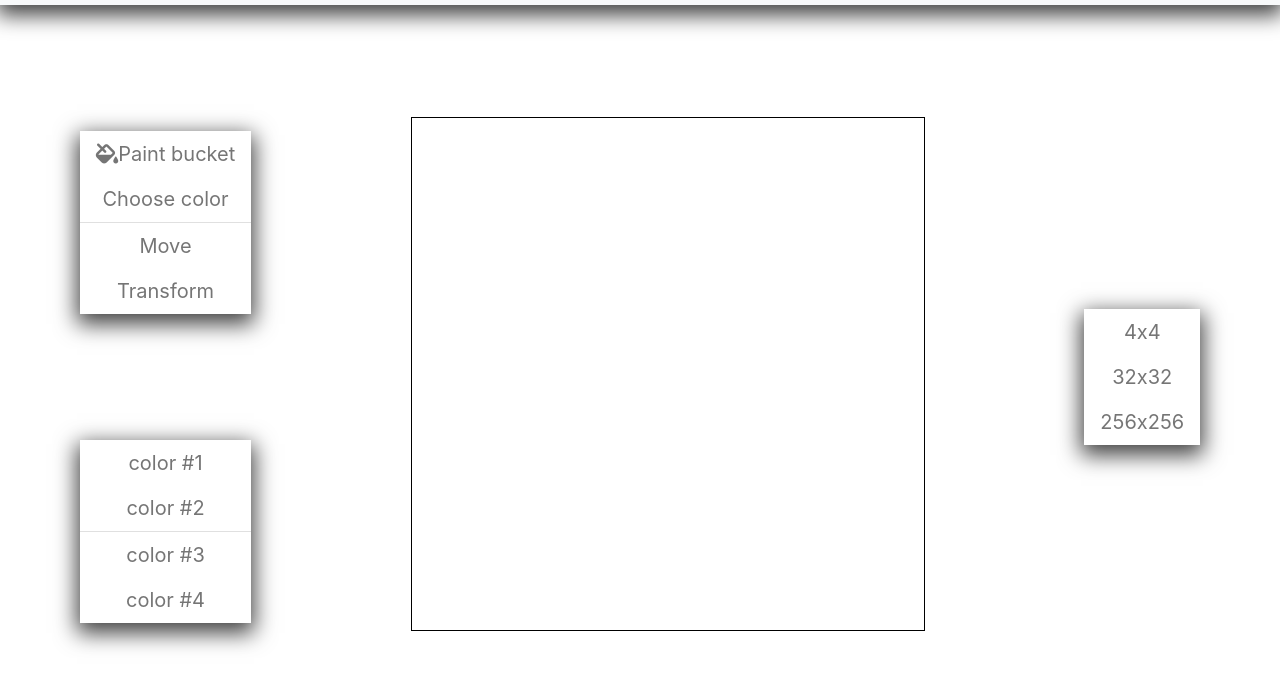
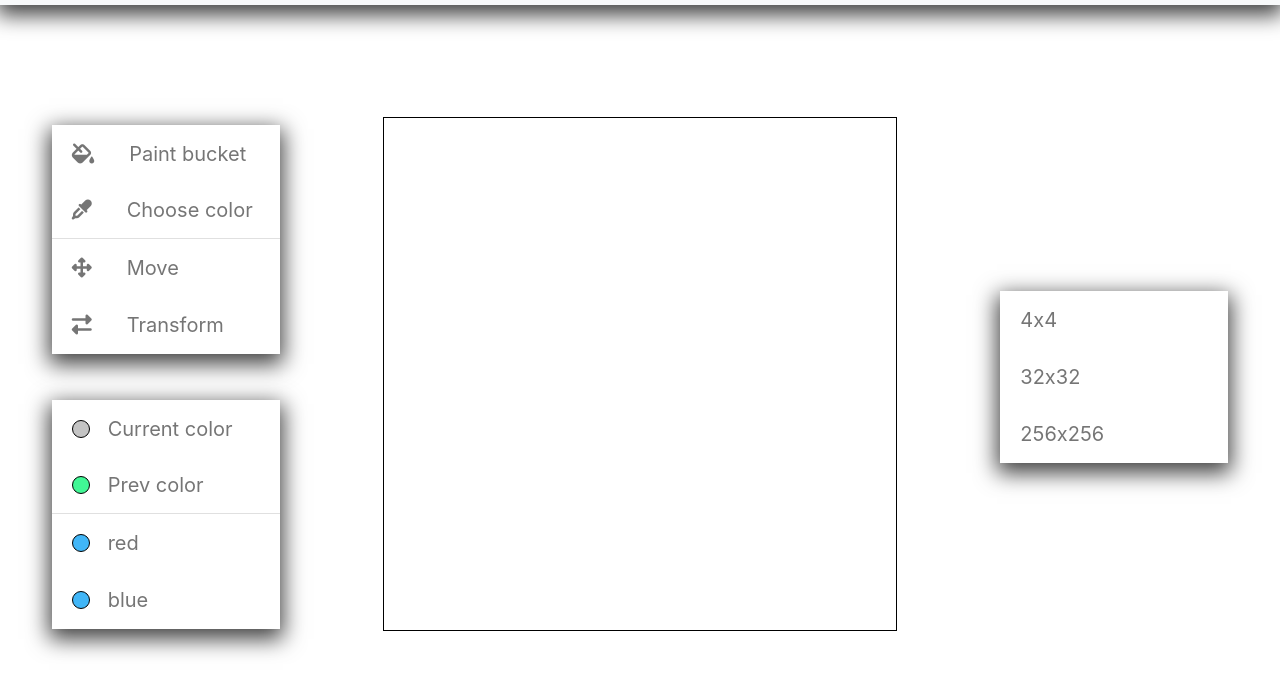
Before and after one commit to MaxDaniLOVE/codejam-canvas, a plain HTML site: page codejam-canvas/index.html in a window 1280 px wide. Shown: the part 51-744 px from the top of the page. Drawn offline with nearby package versions, Linux system fonts and the light colour scheme.

Commit message:
fix: fix paddings and margins

```diff
--- a/codejam-canvas/index.html
+++ b/codejam-canvas/index.html
@@ -21,15 +21,15 @@
             <div class="tools-block">
                 <div class="btn-group-vertical btn-group-lg tools">
                     <button type="button" class="btn btn-secondary"><i class="fas fa-fill-drip"></i>Paint bucket</button>
-                    <button type="button" class="btn btn-secondary">Choose color</button>
-                    <button type="button" class="btn btn-secondary">Move</button>
-                    <button type="button" class="btn btn-secondary">Transform</button>
+                    <button type="button" class="btn btn-secondary"><i class="fas fa-eye-dropper"></i>Choose color</button>
+                    <button type="button" class="btn btn-secondary"><i class="fas fa-arrows-alt"></i>Move</button>
+                    <button type="button" class="btn btn-secondary"><i class="fas fa-exchange-alt"></i>Transform</button>
                 </div>
                 <div class="btn-group-vertical btn-group-lg">
-                    <button type="radio" class="btn btn-secondary">color #1</button>
-                    <button type="radio" class="btn btn-secondary">color #2</button>
-                    <button type="radio" class="btn btn-secondary">color #3</button>
-                    <button type="radio" class="btn btn-secondary">color #4</button>
+                    <button type="radio" class="btn btn-secondary"><span class="color-type current-color"></span>Current color</button>
+                    <button type="radio" class="btn btn-secondary"><span class="color-type prev-color"></span>Prev color</button>
+                    <button type="radio" class="btn btn-secondary"><span class="color-type color"></span>red</button>
+                    <button type="radio" class="btn btn-secondary"><span class="color-type color"></span>blue</button>
                 </div>
             </div>
             <div class="canvas-block">
--- a/codejam-canvas/style.css
+++ b/codejam-canvas/style.css
@@ -13,18 +13,49 @@
     align-items: center;
 }
 .tools-block{
-    height: 100%;
+    height: 80%;
     display: flex;
     flex-direction: column;
     justify-content: space-evenly;
+}
+.fas{
+    margin-right: 35px;
 }
 .btn-group-vertical{
     -webkit-box-shadow: 0px 7px 21px 3px rgba(0,0,0,0.75);
     -moz-box-shadow: 0px 7px 21px 3px rgba(0,0,0,0.75);
     box-shadow: 0px 7px 21px 3px rgba(0,0,0,0.75);
 }
+.btn{
+    height: 58px;
+}
+.btn-secondary{
+    display: flex;
+    align-items: center;
+}
 .tools-block .btn-group-vertical .btn-secondary:nth-child(2){
     border-bottom: #0000001f 2px solid;
+}
+.color-type{
+    height: 18px;
+    width: 18px;
+    border: #000 1px solid;
+    border-radius: 50%;
+    color: transparent;
+    display: inline-block;
+    margin-right: 18px;
+}
+.current-color{
+    background: #C4C4C4;
+}
+.prev-color{
+    background: #41F795;
+}
+.color{
+    background: #F74141;
+}
+.color:last-child{
+    background: #41B6F7;
 }
 .canvas{
     border: black 1px solid;
```
Also changed, not shown: codejam-canvas/bootstrap/css/bootstrap.css.
